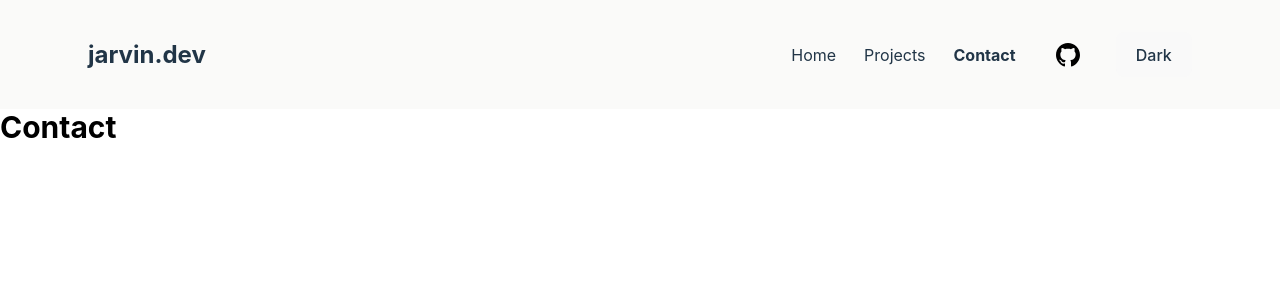
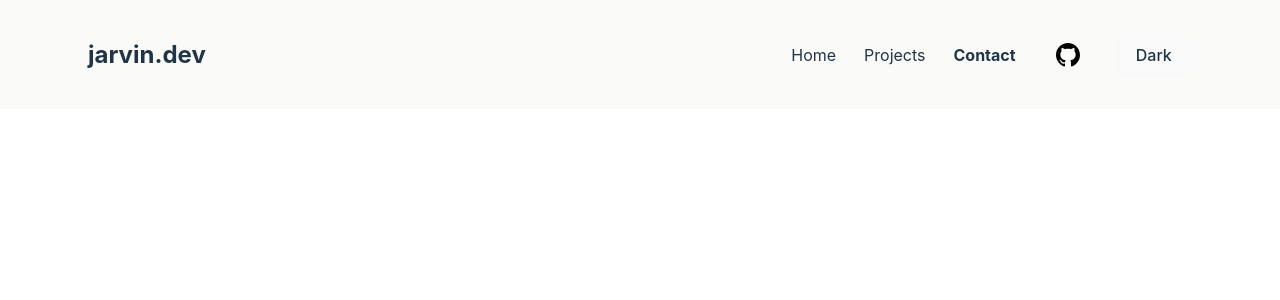
Before and after one commit to jarvin-s/portfolio, a Vue app: page /contact in a window 1280 px wide. Shown: the top 300 px of the page. Built offline with nearby package versions, Linux system fonts and the light colour scheme.

Commit message:
Add dummy data Contact

```diff
--- a/src/views/Contact.vue
+++ b/src/views/Contact.vue
@@ -1,6 +1,11 @@
 <template>
-    <h1 class="text-3xl font-bold">Contact</h1>
+    <dialog></dialog>
 </template>
 
-<script setup>
+<script>
+
 </script>
+
+<style>
+
+</style>
```
